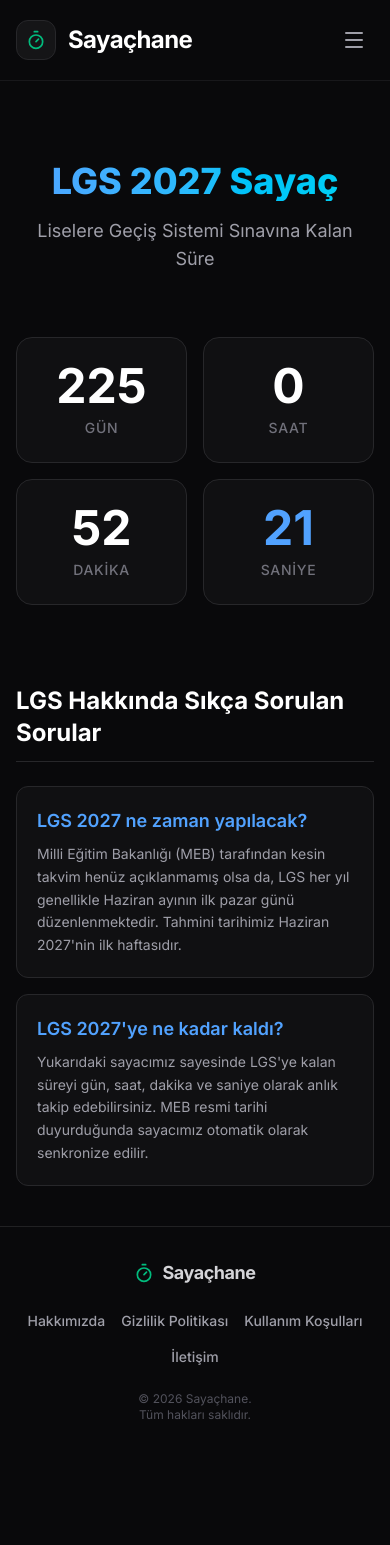
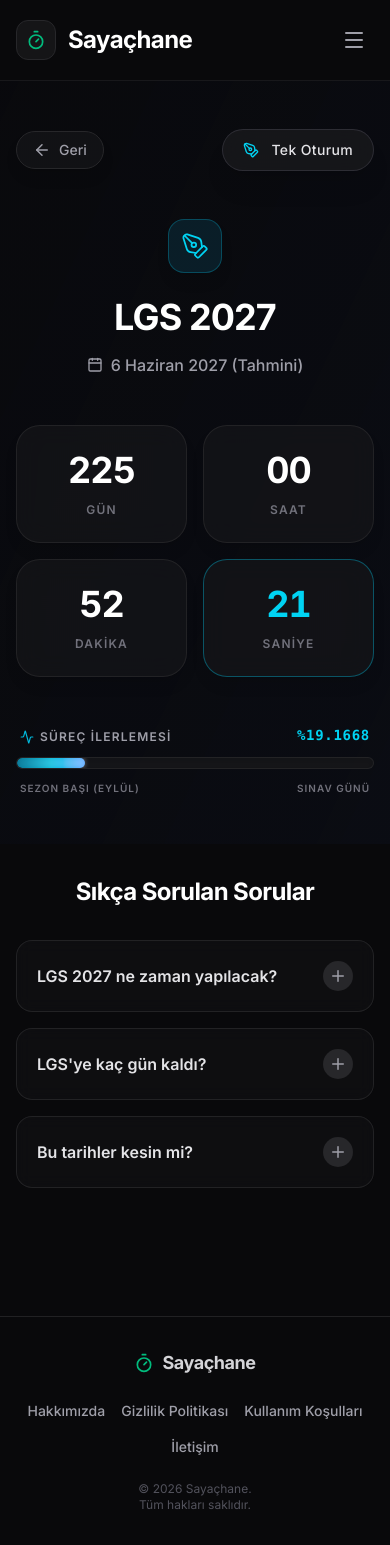
Before and after one commit to omirik/sayachanee, a Next.js app: page /lgs in a window 390 px wide. Before the commit the page ends 1455 px from the top, so only its background shows below. Built offline with nearby package versions, Linux system fonts and the light colour scheme.

Commit message:
guncelleme 2

```diff
--- a/src/app/dgs/page.js
+++ b/src/app/dgs/page.js
@@ -1,87 +1,147 @@
-"use client";
-import { useState, useEffect } from "react";
+'use client'
+import { useState, useEffect } from 'react';
+import Link from 'next/link';
+import { ArrowLeft, GraduationCap, Calendar, Activity, Plus, Minus } from 'lucide-react';
 
-export default function DGS() {
-  // DGS 2027 Tahmini Tarihi (Genellikle Temmuz ortası)
-  const targetDate = new Date("July 11, 2027 10:15:00").getTime();
-  const [timeLeft, setTimeLeft] = useState(null);
+const sssVerileri = [
+  { soru: 'DGS 2027 ne zaman yapılacak?', cevap: 'ÖSYM takvimi henüz açıklanmamış olmakla birlikte, Dikey Geçiş Sınavı (DGS) her yıl genellikle Temmuz ayının ortasında düzenlenmektedir. Tahmini tarihimiz 11 Temmuz 2027\'dir.' },
+  { soru: 'DGS\'ye kaç gün kaldı?', cevap: 'Yukarıdaki canlı sayacımız sayesinde DGS\'ye kaç gün, saat, dakika ve saniye kaldığını saniyesi saniyesine takip edebilirsiniz.' },
+  { soru: 'Bu tarihler kesin mi?', cevap: 'Şu an sistemimizde bulunan tarihler geçmiş yılların takvimlerine dayanılarak hesaplanmış güçlü tahminlerdir. ÖSYM resmi 2027 takvimini açıkladığında sayacımız otomatik olarak güncellenecektir.' }
+];
+
+export default function DgsSayaci() {
+  const [kalan, setKalan] = useState({ gun: '00', saat: '00', dakika: '00', saniye: '00' });
+  const [ilerleme, setIlerleme] = useState(0);
+  const [acikSoru, setAcikSoru] = useState(null);
+
+  const sinavTarihi = new Date(2027, 6, 11, 10, 15, 0); // 11 Temmuz 2027
+  const baslangicTarihi = new Date(2026, 8, 1).getTime(); // 1 Eylül 2026
 
   useEffect(() => {
-    const interval = setInterval(() => {
-      const now = new Date().getTime();
-      const distance = targetDate - now;
+    const hedef = sinavTarihi.getTime();
 
-      if (distance < 0) {
-        clearInterval(interval);
-        setTimeLeft({ days: 0, hours: 0, minutes: 0, seconds: 0 });
+    const sayac = setInterval(() => {
+      const simdi = new Date().getTime();
+      const fark = hedef - simdi;
+
+      if (fark > 0) {
+        setKalan({
+          gun: String(Math.floor(fark / (1000 * 60 * 60 * 24))).padStart(2, '0'),
+          saat: String(Math.floor((fark / (1000 * 60 * 60)) % 24)).padStart(2, '0'),
+          dakika: String(Math.floor((fark / (1000 * 60)) % 60)).padStart(2, '0'),
+          saniye: String(Math.floor((fark / 1000) % 60)).padStart(2, '0')
+        });
+
+        const toplamSure = hedef - baslangicTarihi;
+        const gecenSure = simdi - baslangicTarihi;
+        let yuzde = (gecenSure / toplamSure) * 100;
+        if (yuzde > 100) yuzde = 100;
+        if (yuzde < 0) yuzde = 0;
+        setIlerleme(yuzde);
+
       } else {
-        setTimeLeft({
-          days: Math.floor(distance / (1000 * 60 * 60 * 24)),
-          hours: Math.floor((distance % (1000 * 60 * 60 * 24)) / (1000 * 60 * 60)),
-          minutes: Math.floor((distance % (1000 * 60 * 60)) / (1000 * 60)),
-          seconds: Math.floor((distance % (1000 * 60)) / 1000),
-        });
+        setKalan({ gun: '00', saat: '00', dakika: '00', saniye: '00' });
+        setIlerleme(100);
+        clearInterval(sayac);
       }
     }, 1000);
 
-    return () => clearInterval(interval);
-  }, [targetDate]);
+    return () => clearInterval(sayac);
+  }, []);
+
+  const tarihiBicimlendir = (tarih) => {
+    return tarih.toLocaleDateString('tr-TR', { day: 'numeric', month: 'long', year: 'numeric' });
+  };
+
+  const sssGecis = (index) => {
+    setAcikSoru(acikSoru === index ? null : index);
+  };
 
   return (
-    <div className="min-h-screen bg-zinc-950 flex flex-col items-center pt-20 pb-10">
-      {/* BAŞLIK BÖLÜMÜ */}
-      <div className="text-center mb-16 px-4">
-        <h1 className="text-4xl md:text-6xl font-extrabold text-transparent bg-clip-text bg-gradient-to-r from-purple-400 to-fuchsia-400 mb-4">
-          DGS 2027 Sayaç
-        </h1>
-        <p className="text-zinc-400 text-lg">Dikey Geçiş Sınavına Kalan Süre</p>
-      </div>
+    <div className="flex-1 flex flex-col items-center justify-start p-4 relative overflow-hidden pb-32">
+      <div className="absolute inset-0 bg-gradient-to-br from-purple-900/15 via-zinc-950 to-fuchsia-950/20 bg-[length:400%_400%] animate-gradient -z-10 transition-colors duration-1000 fixed"></div>
 
-      {/* SAYAÇ BÖLÜMÜ */}
-      {timeLeft === null ? (
-        <div className="text-zinc-500 animate-pulse mb-20">Hesaplanıyor...</div>
-      ) : (
-        <div className="grid grid-cols-2 md:grid-cols-4 gap-4 md:gap-8 max-w-4xl w-full px-4 mb-20">
-          <div className="bg-zinc-900/50 border border-zinc-800 rounded-2xl p-6 flex flex-col items-center justify-center">
-            <span className="text-5xl md:text-7xl font-bold text-white mb-2">{timeLeft.days}</span>
-            <span className="text-zinc-500 font-medium uppercase tracking-wider text-sm">Gün</span>
-          </div>
-          <div className="bg-zinc-900/50 border border-zinc-800 rounded-2xl p-6 flex flex-col items-center justify-center">
-            <span className="text-5xl md:text-7xl font-bold text-white mb-2">{timeLeft.hours}</span>
-            <span className="text-zinc-500 font-medium uppercase tracking-wider text-sm">Saat</span>
-          </div>
-          <div className="bg-zinc-900/50 border border-zinc-800 rounded-2xl p-6 flex flex-col items-center justify-center">
-            <span className="text-5xl md:text-7xl font-bold text-white mb-2">{timeLeft.minutes}</span>
-            <span className="text-zinc-500 font-medium uppercase tracking-wider text-sm">Dakika</span>
-          </div>
-          <div className="bg-zinc-900/50 border border-zinc-800 rounded-2xl p-6 flex flex-col items-center justify-center">
-            <span className="text-5xl md:text-7xl font-bold text-purple-400 mb-2">{timeLeft.seconds}</span>
-            <span className="text-zinc-500 font-medium uppercase tracking-wider text-sm">Saniye</span>
+      <div className="w-full max-w-4xl flex flex-col items-center pt-8">
+
+        <div className="w-full flex justify-between items-center mb-12 relative z-20">
+          <Link href="/sinavlar" className="flex items-center gap-2 text-zinc-400 hover:text-white transition-all bg-zinc-900/60 hover:bg-zinc-800 py-2 px-4 rounded-full border border-zinc-800 shadow-lg">
+            <ArrowLeft size={18} />
+            <span className="text-sm font-medium">Geri</span>
+          </Link>
+
+          <div className="flex items-center gap-3 px-5 py-2.5 bg-zinc-900/90 border border-zinc-700/60 rounded-full backdrop-blur-md shadow-xl text-zinc-200 cursor-default">
+            <GraduationCap size={16} className="text-purple-400" />
+            <span className="text-sm font-medium tracking-wide">Önlisans</span>
           </div>
         </div>
-      )}
 
-      {/* SSS BÖLÜMÜ (SEO İÇİN) */}
-      <div className="max-w-3xl mx-auto w-full px-4 text-left">
-        <h2 className="text-2xl font-bold text-white mb-6 border-b border-zinc-800 pb-3">
-          DGS Hakkında Sıkça Sorulan Sorular
-        </h2>
-
-        <div className="space-y-4">
-          <div className="bg-zinc-900/50 p-5 rounded-xl border border-zinc-800 hover:border-zinc-700 transition-colors">
-            <h3 className="text-lg font-semibold text-purple-400">DGS 2027 ne zaman yapılacak?</h3>
-            <p className="text-zinc-400 mt-2 text-sm leading-relaxed">
-              ÖSYM takvimi henüz açıklanmamış olmakla birlikte, Dikey Geçiş Sınavı (DGS) her yıl genellikle Temmuz ayının ortasında düzenlenmektedir. Tahmini tarihimiz Temmuz 2027 ortasıdır.
-            </p>
+        <div className="text-center mb-12 animate-in fade-in slide-in-from-bottom-2 duration-500">
+          <div className="inline-flex items-center justify-center p-3 rounded-2xl mb-6 shadow-lg border bg-purple-900/30 border-purple-500/30 text-purple-400">
+            <GraduationCap size={28} strokeWidth={1.5} />
           </div>
-
-          <div className="bg-zinc-900/50 p-5 rounded-xl border border-zinc-800 hover:border-zinc-700 transition-colors">
-            <h3 className="text-lg font-semibold text-purple-400">DGS 2027'ye ne kadar kaldı?</h3>
-            <p className="text-zinc-400 mt-2 text-sm leading-relaxed">
-              Yukarıdaki sayacımız sayesinde DGS'ye kalan süreyi gün, saat, dakika ve saniye olarak anlık takip edebilirsiniz. ÖSYM resmi tarihi duyurduğunda sayacımız otomatik olarak senkronize edilir.
-            </p>
+          <h1 className="text-4xl md:text-6xl font-bold text-white mb-4 tracking-tight">DGS 2027</h1>
+          <div className="flex items-center justify-center gap-2 text-zinc-400 font-medium">
+            <Calendar size={16} />
+            <span>{tarihiBicimlendir(sinavTarihi)} (Tahmini)</span>
           </div>
         </div>
+
+        <div className="grid grid-cols-2 md:grid-cols-4 gap-4 md:gap-6 w-full max-w-4xl animate-in zoom-in-95 duration-300 mb-12">
+          {['Gun', 'Saat', 'Dakika', 'Saniye'].map((birim, i) => {
+            const deger = birim.toLowerCase();
+            const isSaniye = deger === 'saniye';
+            return (
+              <div key={i} className={`flex flex-col items-center p-6 md:p-8 bg-zinc-900/60 border rounded-3xl backdrop-blur-md shadow-lg transition-transform hover:scale-[1.02] duration-300 ${isSaniye ? 'border-purple-500/40 shadow-[0_0_30px_rgba(192,132,252,0.15)]' : 'border-zinc-800/80'}`}>
+                <span className={`text-4xl md:text-6xl font-bold tabular-nums tracking-tight ${isSaniye ? 'text-purple-400' : 'text-white'}`}>
+                  {kalan[deger]}
+                </span>
+                <span className="text-zinc-500 text-xs md:text-sm mt-3 uppercase tracking-widest font-semibold">{birim === 'Gun' ? 'Gün' : birim}</span>
+              </div>
+            )
+          })}
+        </div>
+
+        <div className="w-full max-w-4xl flex flex-col animate-in fade-in zoom-in-95 duration-700 delay-300 mb-20">
+          <div className="flex justify-between items-end mb-3 px-1">
+            <span className="text-zinc-400 text-xs font-semibold uppercase tracking-widest flex items-center gap-1.5"><Activity size={14} className="text-purple-500" /> Süreç İlerlemesi</span>
+            <span className="text-purple-400 font-mono text-sm font-bold tracking-wider">%{(ilerleme).toFixed(4)}</span>
+          </div>
+          <div className="w-full h-3 bg-zinc-900/80 rounded-full border border-zinc-800/80 overflow-hidden relative shadow-inner">
+            <div className="absolute top-0 left-0 h-full bg-gradient-to-r from-purple-700 via-purple-500 to-fuchsia-400 rounded-full transition-all duration-1000 ease-linear" style={{ width: `${ilerleme}%` }}>
+              <div className="absolute top-0 right-0 bottom-0 w-20 bg-gradient-to-r from-transparent to-white/30 blur-[2px]"></div>
+            </div>
+          </div>
+          <div className="flex justify-between mt-3 px-1 text-[10px] md:text-xs text-zinc-500 uppercase tracking-widest font-semibold">
+            <span>Sezon Başı (Eylül)</span>
+            <span>Sınav Günü</span>
+          </div>
+        </div>
+
+        {/* SIKÇA SORULAN SORULAR */}
+        <div className="w-full max-w-3xl flex flex-col animate-in fade-in slide-in-from-bottom-8 duration-700">
+          <h2 className="text-2xl md:text-3xl font-bold text-white mb-8 text-center tracking-tight">Sıkça Sorulan Sorular</h2>
+          <div className="flex flex-col gap-4">
+            {sssVerileri.map((item, index) => {
+              const acikMi = acikSoru === index;
+              return (
+                <div key={index} className={`border rounded-2xl transition-all duration-300 overflow-hidden backdrop-blur-sm ${acikMi ? 'bg-zinc-900/80 border-purple-500/50 shadow-[0_0_20px_rgba(192,132,252,0.08)]' : 'bg-zinc-900/40 border-zinc-800/80 hover:border-zinc-700'}`}>
+                  <button onClick={() => sssGecis(index)} className="w-full flex items-center justify-between p-5 text-left focus:outline-none">
+                    <span className={`font-semibold transition-colors ${acikMi ? 'text-purple-400' : 'text-zinc-200'}`}>{item.soru}</span>
+                    <div className={`p-1.5 rounded-full transition-colors ${acikMi ? 'bg-purple-500/20 text-purple-400' : 'bg-zinc-800 text-zinc-400'}`}>
+                      {acikMi ? <Minus size={18} /> : <Plus size={18} />}
+                    </div>
+                  </button>
+                  <div className={`transition-all duration-300 ease-in-out ${acikMi ? 'max-h-48 opacity-100 mb-5' : 'max-h-0 opacity-0'}`}>
+                    <p className="px-5 text-zinc-400 text-sm md:text-base leading-relaxed">
+                      {item.cevap}
+                    </p>
+                  </div>
+                </div>
+              )
+            })}
+          </div>
+        </div>
+
       </div>
     </div>
   );
--- a/src/app/lgs/page.js
+++ b/src/app/lgs/page.js
@@ -1,87 +1,147 @@
-"use client";
-import { useState, useEffect } from "react";
+'use client'
+import { useState, useEffect } from 'react';
+import Link from 'next/link';
+import { ArrowLeft, PenTool, Calendar, Activity, Plus, Minus } from 'lucide-react';
 
-export default function LGS() {
-  // LGS 2027 Tahmini Tarihi (Genellikle Haziran ilk haftası)
-  const targetDate = new Date("June 6, 2027 09:30:00").getTime();
-  const [timeLeft, setTimeLeft] = useState(null);
+const sssVerileri = [
+  { soru: 'LGS 2027 ne zaman yapılacak?', cevap: 'Milli Eğitim Bakanlığı (MEB) tarafından kesin takvim henüz açıklanmamış olsa da, LGS her yıl genellikle Haziran ayının ilk pazar günü düzenlenmektedir. Tahmini tarihimiz 6 Haziran 2027\'dir.' },
+  { soru: 'LGS\'ye kaç gün kaldı?', cevap: 'Yukarıdaki canlı geri sayım aracımız sayesinde LGS oturumuna kaç gün, saat, dakika ve saniye kaldığını kesintisiz olarak takip edebilirsiniz.' },
+  { soru: 'Bu tarihler kesin mi?', cevap: 'Hayır, şu an sistemimizde bulunan tarihler geçmiş yılların MEB takvimlerine dayanılarak hesaplanmış güçlü tahminlerdir. Resmi takvim açıklandığında sayacımız milisaniyesinde otomatik olarak güncellenecektir.' }
+];
+
+export default function LgsSayaci() {
+  const [kalan, setKalan] = useState({ gun: '00', saat: '00', dakika: '00', saniye: '00' });
+  const [ilerleme, setIlerleme] = useState(0);
+  const [acikSoru, setAcikSoru] = useState(null);
+
+  const sinavTarihi = new Date(2027, 5, 6, 9, 30, 0); // 6 Haziran 2027
+  const baslangicTarihi = new Date(2026, 8, 1).getTime(); // 1 Eylül 2026
 
   useEffect(() => {
-    const interval = setInterval(() => {
-      const now = new Date().getTime();
-      const distance = targetDate - now;
+    const hedef = sinavTarihi.getTime();
 
-      if (distance < 0) {
-        clearInterval(interval);
-        setTimeLeft({ days: 0, hours: 0, minutes: 0, seconds: 0 });
+    const sayac = setInterval(() => {
+      const simdi = new Date().getTime();
+      const fark = hedef - simdi;
+
+      if (fark > 0) {
+        setKalan({
+          gun: String(Math.floor(fark / (1000 * 60 * 60 * 24))).padStart(2, '0'),
+          saat: String(Math.floor((fark / (1000 * 60 * 60)) % 24)).padStart(2, '0'),
+          dakika: String(Math.floor((fark / (1000 * 60)) % 60)).padStart(2, '0'),
+          saniye: String(Math.floor((fark / 1000) % 60)).padStart(2, '0')
+        });
+
+        const toplamSure = hedef - baslangicTarihi;
+        const gecenSure = simdi - baslangicTarihi;
+        let yuzde = (gecenSure / toplamSure) * 100;
+        if (yuzde > 100) yuzde = 100;
+        if (yuzde < 0) yuzde = 0;
+        setIlerleme(yuzde);
+
       } else {
-        setTimeLeft({
-          days: Math.floor(distance / (1000 * 60 * 60 * 24)),
-          hours: Math.floor((distance % (1000 * 60 * 60 * 24)) / (1000 * 60 * 60)),
-          minutes: Math.floor((distance % (1000 * 60 * 60)) / (1000 * 60)),
-          seconds: Math.floor((distance % (1000 * 60)) / 1000),
-        });
+        setKalan({ gun: '00', saat: '00', dakika: '00', saniye: '00' });
+        setIlerleme(100);
+        clearInterval(sayac);
       }
     }, 1000);
 
-    return () => clearInterval(interval);
-  }, [targetDate]);
+    return () => clearInterval(sayac);
+  }, []);
+
+  const tarihiBicimlendir = (tarih) => {
+    return tarih.toLocaleDateString('tr-TR', { day: 'numeric', month: 'long', year: 'numeric' });
+  };
+
+  const sssGecis = (index) => {
+    setAcikSoru(acikSoru === index ? null : index);
+  };
 
   return (
-    <div className="min-h-screen bg-zinc-950 flex flex-col items-center pt-20 pb-10">
-      {/* BAŞLIK BÖLÜMÜ */}
-      <div className="text-center mb-16 px-4">
-        <h1 className="text-4xl md:text-6xl font-extrabold text-transparent bg-clip-text bg-gradient-to-r from-blue-400 to-cyan-400 mb-4">
-          LGS 2027 Sayaç
-        </h1>
-        <p className="text-zinc-400 text-lg">Liselere Geçiş Sistemi Sınavına Kalan Süre</p>
-      </div>
+    <div className="flex-1 flex flex-col items-center justify-start p-4 relative overflow-hidden pb-32">
+      <div className="absolute inset-0 bg-gradient-to-br from-cyan-900/15 via-zinc-950 to-blue-950/20 bg-[length:400%_400%] animate-gradient -z-10 transition-colors duration-1000 fixed"></div>
 
-      {/* SAYAÇ BÖLÜMÜ */}
-      {timeLeft === null ? (
-        <div className="text-zinc-500 animate-pulse mb-20">Hesaplanıyor...</div>
-      ) : (
-        <div className="grid grid-cols-2 md:grid-cols-4 gap-4 md:gap-8 max-w-4xl w-full px-4 mb-20">
-          <div className="bg-zinc-900/50 border border-zinc-800 rounded-2xl p-6 flex flex-col items-center justify-center">
-            <span className="text-5xl md:text-7xl font-bold text-white mb-2">{timeLeft.days}</span>
-            <span className="text-zinc-500 font-medium uppercase tracking-wider text-sm">Gün</span>
-          </div>
-          <div className="bg-zinc-900/50 border border-zinc-800 rounded-2xl p-6 flex flex-col items-center justify-center">
-            <span className="text-5xl md:text-7xl font-bold text-white mb-2">{timeLeft.hours}</span>
-            <span className="text-zinc-500 font-medium uppercase tracking-wider text-sm">Saat</span>
-          </div>
-          <div className="bg-zinc-900/50 border border-zinc-800 rounded-2xl p-6 flex flex-col items-center justify-center">
-            <span className="text-5xl md:text-7xl font-bold text-white mb-2">{timeLeft.minutes}</span>
-            <span className="text-zinc-500 font-medium uppercase tracking-wider text-sm">Dakika</span>
-          </div>
-          <div className="bg-zinc-900/50 border border-zinc-800 rounded-2xl p-6 flex flex-col items-center justify-center">
-            <span className="text-5xl md:text-7xl font-bold text-blue-400 mb-2">{timeLeft.seconds}</span>
-            <span className="text-zinc-500 font-medium uppercase tracking-wider text-sm">Saniye</span>
+      <div className="w-full max-w-4xl flex flex-col items-center pt-8">
+
+        <div className="w-full flex justify-between items-center mb-12 relative z-20">
+          <Link href="/sinavlar" className="flex items-center gap-2 text-zinc-400 hover:text-white transition-all bg-zinc-900/60 hover:bg-zinc-800 py-2 px-4 rounded-full border border-zinc-800 shadow-lg">
+            <ArrowLeft size={18} />
+            <span className="text-sm font-medium">Geri</span>
+          </Link>
+
+          <div className="flex items-center gap-3 px-5 py-2.5 bg-zinc-900/90 border border-zinc-700/60 rounded-full backdrop-blur-md shadow-xl text-zinc-200 cursor-default">
+            <PenTool size={16} className="text-cyan-400" />
+            <span className="text-sm font-medium tracking-wide">Tek Oturum</span>
           </div>
         </div>
-      )}
 
-      {/* SSS BÖLÜMÜ (SEO İÇİN) */}
-      <div className="max-w-3xl mx-auto w-full px-4 text-left">
-        <h2 className="text-2xl font-bold text-white mb-6 border-b border-zinc-800 pb-3">
-          LGS Hakkında Sıkça Sorulan Sorular
-        </h2>
-
-        <div className="space-y-4">
-          <div className="bg-zinc-900/50 p-5 rounded-xl border border-zinc-800 hover:border-zinc-700 transition-colors">
-            <h3 className="text-lg font-semibold text-blue-400">LGS 2027 ne zaman yapılacak?</h3>
-            <p className="text-zinc-400 mt-2 text-sm leading-relaxed">
-              Milli Eğitim Bakanlığı (MEB) tarafından kesin takvim henüz açıklanmamış olsa da, LGS her yıl genellikle Haziran ayının ilk pazar günü düzenlenmektedir. Tahmini tarihimiz Haziran 2027'nin ilk haftasıdır.
-            </p>
+        <div className="text-center mb-12 animate-in fade-in slide-in-from-bottom-2 duration-500">
+          <div className="inline-flex items-center justify-center p-3 rounded-2xl mb-6 shadow-lg border bg-cyan-900/30 border-cyan-500/30 text-cyan-400">
+            <PenTool size={28} strokeWidth={1.5} />
           </div>
-
-          <div className="bg-zinc-900/50 p-5 rounded-xl border border-zinc-800 hover:border-zinc-700 transition-colors">
-            <h3 className="text-lg font-semibold text-blue-400">LGS 2027'ye ne kadar kaldı?</h3>
-            <p className="text-zinc-400 mt-2 text-sm leading-relaxed">
-              Yukarıdaki sayacımız sayesinde LGS'ye kalan süreyi gün, saat, dakika ve saniye olarak anlık takip edebilirsiniz. MEB resmi tarihi duyurduğunda sayacımız otomatik olarak senkronize edilir.
-            </p>
+          <h1 className="text-4xl md:text-6xl font-bold text-white mb-4 tracking-tight">LGS 2027</h1>
+          <div className="flex items-center justify-center gap-2 text-zinc-400 font-medium">
+            <Calendar size={16} />
+            <span>{tarihiBicimlendir(sinavTarihi)} (Tahmini)</span>
           </div>
         </div>
+
+        <div className="grid grid-cols-2 md:grid-cols-4 gap-4 md:gap-6 w-full max-w-4xl animate-in zoom-in-95 duration-300 mb-12">
+          {['Gun', 'Saat', 'Dakika', 'Saniye'].map((birim, i) => {
+            const deger = birim.toLowerCase();
+            const isSaniye = deger === 'saniye';
+            return (
+              <div key={i} className={`flex flex-col items-center p-6 md:p-8 bg-zinc-900/60 border rounded-3xl backdrop-blur-md shadow-lg transition-transform hover:scale-[1.02] duration-300 ${isSaniye ? 'border-cyan-500/40 shadow-[0_0_30px_rgba(34,211,238,0.15)]' : 'border-zinc-800/80'}`}>
+                <span className={`text-4xl md:text-6xl font-bold tabular-nums tracking-tight ${isSaniye ? 'text-cyan-400' : 'text-white'}`}>
+                  {kalan[deger]}
+                </span>
+                <span className="text-zinc-500 text-xs md:text-sm mt-3 uppercase tracking-widest font-semibold">{birim === 'Gun' ? 'Gün' : birim}</span>
+              </div>
+            )
+          })}
+        </div>
+
+        <div className="w-full max-w-4xl flex flex-col animate-in fade-in zoom-in-95 duration-700 delay-300 mb-20">
+          <div className="flex justify-between items-end mb-3 px-1">
+            <span className="text-zinc-400 text-xs font-semibold uppercase tracking-widest flex items-center gap-1.5"><Activity size={14} className="text-cyan-500" /> Süreç İlerlemesi</span>
+            <span className="text-cyan-400 font-mono text-sm font-bold tracking-wider">%{(ilerleme).toFixed(4)}</span>
+          </div>
+          <div className="w-full h-3 bg-zinc-900/80 rounded-full border border-zinc-800/80 overflow-hidden relative shadow-inner">
+            <div className="absolute top-0 left-0 h-full bg-gradient-to-r from-cyan-700 via-cyan-500 to-blue-400 rounded-full transition-all duration-1000 ease-linear" style={{ width: `${ilerleme}%` }}>
+              <div className="absolute top-0 right-0 bottom-0 w-20 bg-gradient-to-r from-transparent to-white/30 blur-[2px]"></div>
+            </div>
+          </div>
+          <div className="flex justify-between mt-3 px-1 text-[10px] md:text-xs text-zinc-500 uppercase tracking-widest font-semibold">
+            <span>Sezon Başı (Eylül)</span>
+            <span>Sınav Günü</span>
+          </div>
+        </div>
+
+        {/* SIKÇA SORULAN SORULAR */}
+        <div className="w-full max-w-3xl flex flex-col animate-in fade-in slide-in-from-bottom-8 duration-700">
+          <h2 className="text-2xl md:text-3xl font-bold text-white mb-8 text-center tracking-tight">Sıkça Sorulan Sorular</h2>
+          <div className="flex flex-col gap-4">
+            {sssVerileri.map((item, index) => {
+              const acikMi = acikSoru === index;
+              return (
+                <div key={index} className={`border rounded-2xl transition-all duration-300 overflow-hidden backdrop-blur-sm ${acikMi ? 'bg-zinc-900/80 border-cyan-500/50 shadow-[0_0_20px_rgba(34,211,238,0.08)]' : 'bg-zinc-900/40 border-zinc-800/80 hover:border-zinc-700'}`}>
+                  <button onClick={() => sssGecis(index)} className="w-full flex items-center justify-between p-5 text-left focus:outline-none">
+                    <span className={`font-semibold transition-colors ${acikMi ? 'text-cyan-400' : 'text-zinc-200'}`}>{item.soru}</span>
+                    <div className={`p-1.5 rounded-full transition-colors ${acikMi ? 'bg-cyan-500/20 text-cyan-400' : 'bg-zinc-800 text-zinc-400'}`}>
+                      {acikMi ? <Minus size={18} /> : <Plus size={18} />}
+                    </div>
+                  </button>
+                  <div className={`transition-all duration-300 ease-in-out ${acikMi ? 'max-h-48 opacity-100 mb-5' : 'max-h-0 opacity-0'}`}>
+                    <p className="px-5 text-zinc-400 text-sm md:text-base leading-relaxed">
+                      {item.cevap}
+                    </p>
+                  </div>
+                </div>
+              )
+            })}
+          </div>
+        </div>
+
       </div>
     </div>
   );
```
